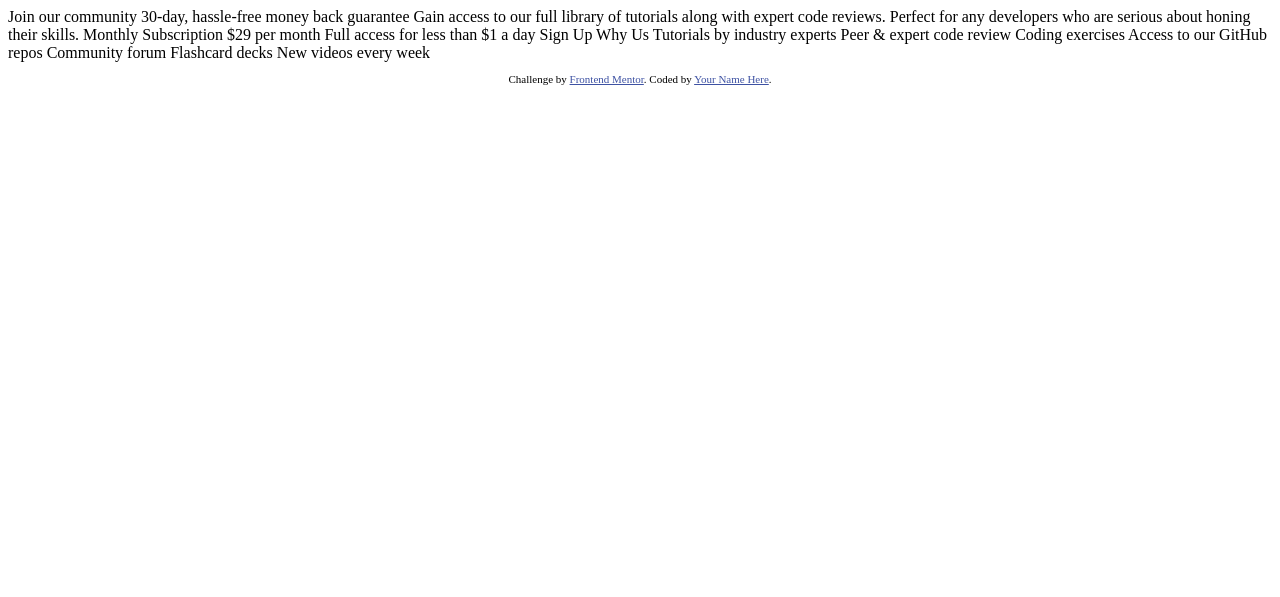
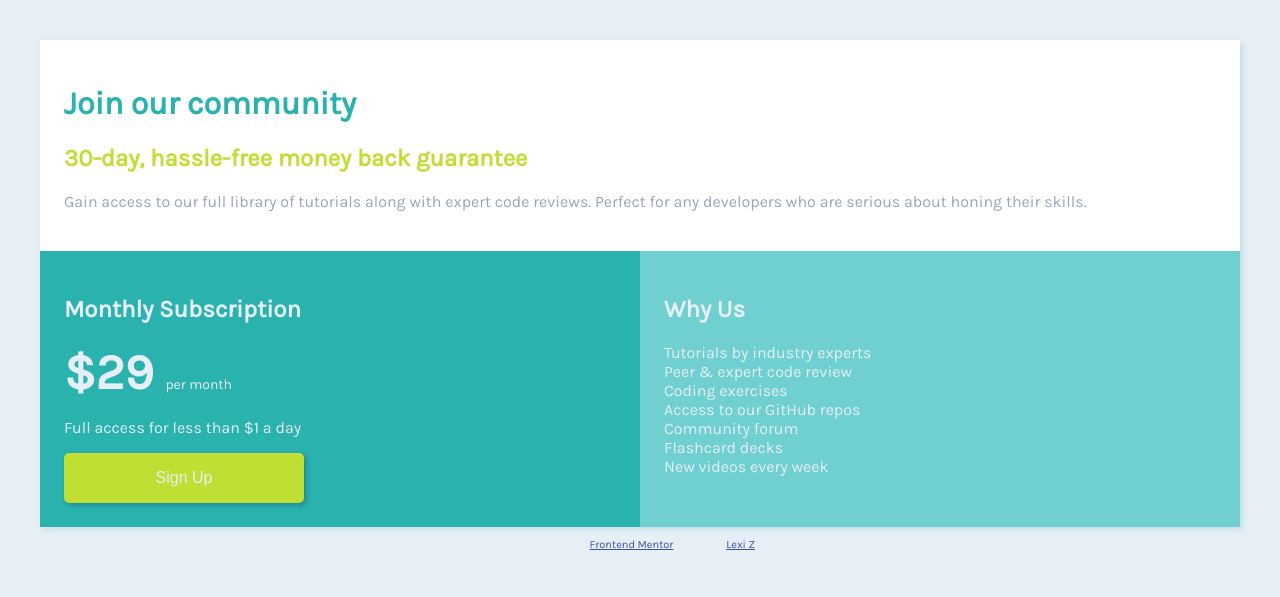
Before and after one commit to lfirebrand/price-component, a plain HTML site: page index.html in a window 1280 px wide. Drawn offline with Linux system fonts and the light colour scheme.

Commit message:
html cleanup and added css

```diff
--- a/index.html
+++ b/index.html
@@ -1,49 +1,68 @@
 <!DOCTYPE html>
 <html lang="en">
   <head>
-  <meta charset="UTF-8">
-  <meta name="viewport" content="width=device-width, initial-scale=1.0"> <!-- displays site properly based on user's device -->
+    <meta charset="UTF-8" />
+    <meta name="viewport" content="width=device-width, initial-scale=1.0" />
+    <!-- displays site properly based on user's device -->
 
-  <link rel="icon" type="image/png" sizes="32x32" href="./images/favicon-32x32.png">
+    <link
+      rel="icon"
+      type="image/png"
+      sizes="32x32"
+      href="./images/favicon-32x32.png"
+    />
+    <link rel="stylesheet" type="text/css" href="style.css" />
 
     <title>Frontend Mentor | Single Price Grid Component</title>
 
     <!-- Feel free to remove these styles or customise in your own stylesheet 👍 -->
     <style>
-    .attribution { font-size: 11px; text-align: center; }
-    .attribution a { color: hsl(228, 45%, 44%); }
+      .attribution {
+        font-size: 11px;
+        text-align: center;
+      }
+      .attribution a {
+        color: hsl(228, 45%, 44%);
+      }
     </style>
   </head>
   <body>
-  Join our community
+    <div class="container">
+      <div class="hero">
+        <h1>Join our community</h1>
+        <h2>30-day, hassle-free money back guarantee</h2>
+        <p>
+          Gain access to our full library of tutorials along with expert code
+          reviews. Perfect for any developers who are serious about honing their
+          skills.
+        </p>
+      </div>
+      <div class="subscription">
+        <h2>Monthly Subscription</h2>
+        <h3 class="dollar">&dollar;29 <span class="month">per month</span></h3>
 
-  30-day, hassle-free money back guarantee
-
-  Gain access to our full library of tutorials along with expert code reviews.
-  Perfect for any developers who are serious about honing their skills.
-
-  Monthly Subscription
-
-  &dollar;29 per month
-
-  Full access for less than &dollar;1 a day
-
-  Sign Up
-
-  Why Us
-
-  Tutorials by industry experts
-  Peer &amp; expert code review
-  Coding exercises
-  Access to our GitHub repos
-  Community forum
-  Flashcard decks
-  New videos every week
-
+        <p>Full access for less than &dollar;1 a day</p>
+        <button class="signup">Sign Up</button>
+      </div>
+      <div class="whyus">
+        <h2>Why Us</h2>
+        <ul>
+          <li>Tutorials by industry experts</li>
+          <li>Peer &amp; expert code review</li>
+          <li>Coding exercises</li>
+          <li>Access to our GitHub repos</li>
+          <li>Community forum</li>
+          <li>Flashcard decks</li>
+          <li>New videos every week</li>
+        </ul>
+      </div>
+    </div>
     <footer>
       <p class="attribution">
-      Challenge by <a href="https://www.frontendmentor.io?ref=challenge" target="_blank">Frontend Mentor</a>.
-      Coded by <a href="#">Your Name Here</a>.
+        Challenge by
+        <a href="https://www.frontendmentor.io?ref=challenge" target="_blank"
+          >Frontend Mentor</a
+        >. Coded by <a href="#">Lexi Z</a>.
       </p>
     </footer>
   </body>
--- /dev/null
+++ b/style.css
@@ -0,0 +1,98 @@
+@import url("https://fonts.googleapis.com/css2?family=Karla&display=swap");
+
+body {
+  font-family: Karla, sans-serif;
+  background-color: hsl(204, 43%, 93%);
+  padding: 2em;
+}
+.container {
+  max-width: 1440px;
+  margin: 0 auto;
+  display: grid;
+  grid-template-columns: 1fr 1fr;
+  box-shadow: 3px 3px 5px #c9deea;
+}
+
+@media only screen and (max-width: 375px) {
+  .container {
+    display: block;
+  }
+}
+
+.hero {
+  grid-column: 1/3;
+  background-color: white;
+  padding: 1.5em;
+}
+
+.hero h1 {
+  color: hsl(179, 62%, 43%);
+  font-weight: 700;
+}
+
+.hero h2 {
+  color: hsl(71, 73%, 54%);
+  font-weight: 700;
+}
+
+.hero p {
+  color: hsl(218, 22%, 67%);
+}
+
+.subscription {
+  background-color: hsl(179, 62%, 43%);
+  padding: 1.5em;
+}
+
+.subscription h2,
+h3,
+p {
+  color: hsl(204, 43%, 93%);
+}
+
+.subscription h2,
+h2 {
+  font-weight: 700;
+}
+
+.dollar {
+  font-size: 50px;
+  margin: 0;
+}
+
+.month {
+  font-size: 14px;
+  font-weight: 50;
+}
+
+button {
+  background-color: hsl(71, 73%, 54%);
+  border: none;
+  width: 15em;
+  padding: 1em;
+  font-size: 16px;
+  color: hsl(204, 43%, 93%);
+  border-radius: 5px;
+  box-shadow: 2px 2px 5px #238293;
+}
+
+.whyus {
+  padding: 1.5em;
+  background-color: #70d0cf;
+}
+
+.whyus ul {
+  list-style: none;
+  padding-left: 0;
+}
+
+.whyus h2 {
+  color: hsl(204, 43%, 93%);
+  font-weight: 700;
+}
+
+.whyus li {
+  list-style-type: none;
+  color: hsl(204, 43%, 93%);
+  font-weight: 400;
+}
```
Lines whose indentation alone changed are shown as unchanged.
